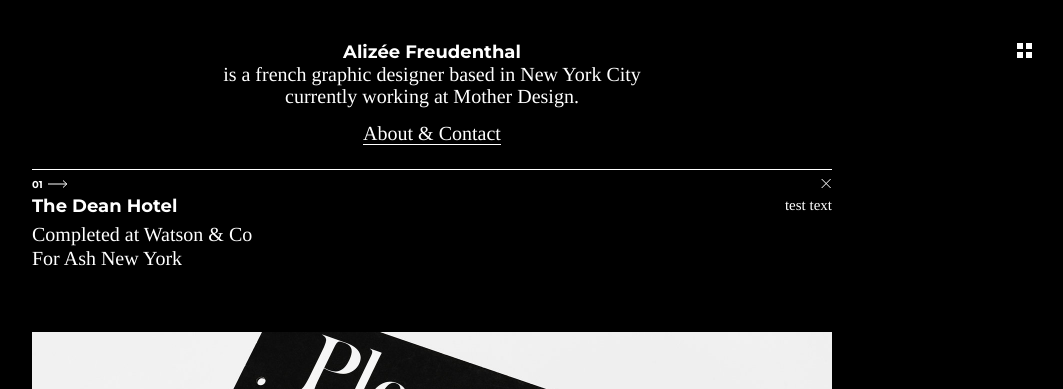
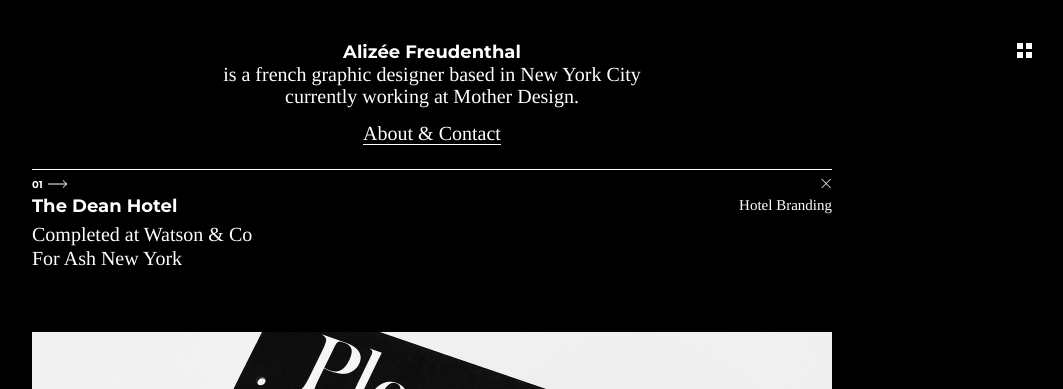
Before and after one commit to troyer/afportfolio, a Jekyll site: the page built from _posts/2016-09-26-the-dean-hotel.markdown, in a window 1280 px wide. Shown: the top 389 px of the page, without its empty margins (208-1271 px from the left). Built offline with Jekyll 4.4.1, drawn with Linux system fonts in a browser that asks for light colours; nearby versions of some CDN libraries; some of the changed text lies outside the part shown.

Commit message:
change small text

```diff
--- a/_posts/2016-09-26-the-dean-hotel.markdown
+++ b/_posts/2016-09-26-the-dean-hotel.markdown
@@ -5,7 +5,7 @@ tags:
 - hotel
 - branding
 cover-image: "/uploads/16027_press_watson_no2_3-25-1617772_EM_EDIT-1600-160x272x1609x832_q85.jpg"
-small-text: test text
+small-text: Hotel Branding
 description: |-
   Completed at [Watson & Co](http://www.watsonnyc.com/)
   For [Ash New York](http://ashnyc.com/)
```
Also changed, not shown: 5 other files.
